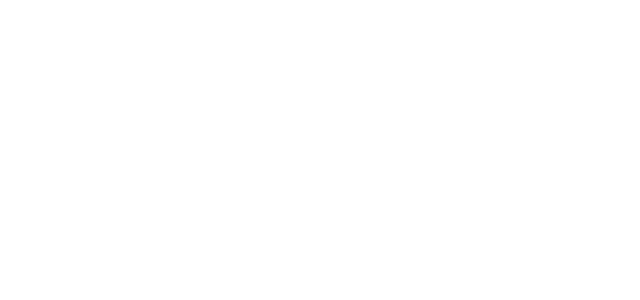
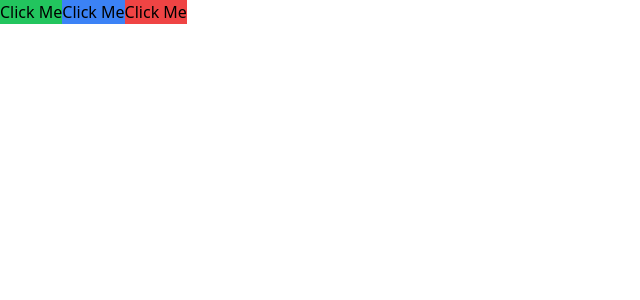
Before and after one commit to JaGarcia02/Frontend_design_reference, a React (Vite) app in the folder frontend_testing_react_vite/client/: page /test5 in a window 1280 px wide. Before the commit this address had no page. Shown: the top 300 px of the page, without its empty margins (0-640 px from the left). Built offline with nearby package versions, Linux system fonts and the light colour scheme.

Commit message:
update commit

```diff
--- a/frontend_testing_react_vite/client/src/App.jsx
+++ b/frontend_testing_react_vite/client/src/App.jsx
@@ -8,6 +8,7 @@
 import TailwindCSS_project01 from "./pages/TailwindCSS_project01";
 import TailwindCSS_project02 from "./pages/TailwindCSS_project02";
 import Timekeeping from "./pages/Timekeeping";
+import { Test_Page } from "./pages/Test_Page";
 
 function App() {
   return (
@@ -20,6 +21,7 @@
         <Route path="/test2" element={<DynamicAddRemove_Page />} />
         <Route path="/test3" element={<DnDTodo_Page />} />
         <Route path="/test4" element={<IdleTime />} />
+        <Route path="/test5" element={<Test_Page />} />
       </Routes>
     </>
   );
--- /dev/null
+++ b/frontend_testing_react_vite/client/src/components/Test_Page/Modal_Test2_Page.jsx
@@ -0,0 +1,15 @@
+import React from "react";
+
+const Modal_Test2_Page = ({ setNewModal }) => {
+  return (
+    <div className=" flex justify-center items-center">
+      <div className="flex justify-center items-center w-[500px] h-[500px] bg-red-100">
+        <button className="bg-yellow-500" onClick={() => setNewModal(false)}>
+          Close Me
+        </button>
+      </div>
+    </div>
+  );
+};
+
+export default Modal_Test2_Page;
--- /dev/null
+++ b/frontend_testing_react_vite/client/src/components/Test_Page/Modal_Test3_Page.jsx
@@ -0,0 +1,15 @@
+import React from "react";
+
+const Modal_Test3_Page = ({ setNewForm }) => {
+  return (
+    <div className=" flex justify-center items-center">
+      <div className="flex justify-center items-center w-[500px] h-[500px] bg-red-100">
+        <button className="bg-gray-500" onClick={() => setNewForm(false)}>
+          Close Me
+        </button>
+      </div>
+    </div>
+  );
+};
+
+export default Modal_Test3_Page;
--- /dev/null
+++ b/frontend_testing_react_vite/client/src/components/Test_Page/Modal_Test_Page.jsx
@@ -0,0 +1,15 @@
+import React from "react";
+
+const Modal_Test_Page = ({ setOpenModal }) => {
+  return (
+    <div className=" flex justify-center items-center">
+      <div className="flex justify-center items-center w-[500px] h-[500px] bg-red-100">
+        <button className="bg-red-500" onClick={() => setOpenModal(false)}>
+          Close Me
+        </button>
+      </div>
+    </div>
+  );
+};
+
+export default Modal_Test_Page;
--- /dev/null
+++ b/frontend_testing_react_vite/client/src/pages/Test_Page.jsx
@@ -0,0 +1,29 @@
+import React, { useState } from "react";
+import Modal_Test_Page from "../components/Test_Page/Modal_Test_Page";
+import Modal_Test2_Page from "../components/Test_Page/Modal_Test2_Page";
+import Modal_Test3_Page from "../components/Test_Page/Modal_Test3_Page";
+
+export const Test_Page = () => {
+  const [openModal, setOpenModal] = useState(false);
+  const [newModal, setNewModal] = useState(false);
+  const [newForm, setNewForm] = useState(false);
+
+  return (
+    <div>
+      <button className="bg-green-500" onClick={() => setOpenModal(true)}>
+        Click Me
+      </button>
+      <button className="bg-blue-500" onClick={() => setNewModal(true)}>
+        Click Me
+      </button>
+
+      <button className="bg-red-500" onClick={() => setNewForm(true)}>
+        Click Me
+      </button>
+
+      {newModal && <Modal_Test2_Page setNewModal={setNewModal} />}
+      {openModal && <Modal_Test_Page setOpenModal={setOpenModal} />}
+      {newForm && <Modal_Test3_Page setNewForm={setNewForm} />}
+    </div>
+  );
+};
```
